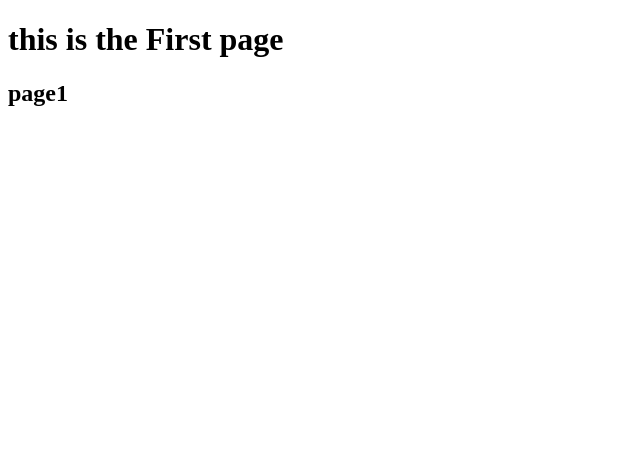
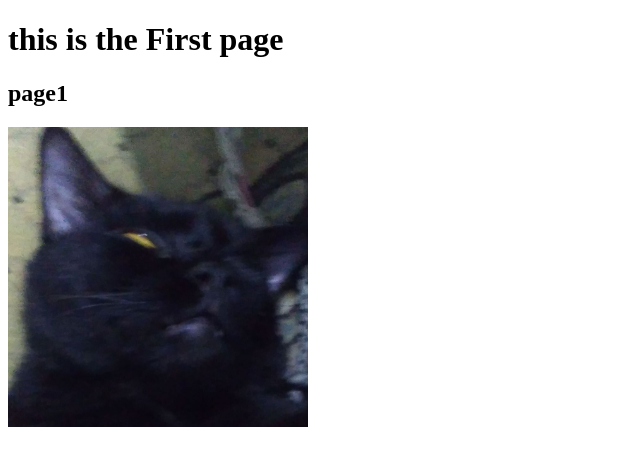
Before and after one commit to AlninoDP/Git-Tes, a plain HTML site: page page1.html in a window 1280 px wide. Shown: the whole page, without its empty margins (0-640 px from the left). Drawn offline with Linux system fonts and the light colour scheme.

Commit message:
tambah image ke page + file image

```diff
--- a/page1.html
+++ b/page1.html
@@ -7,6 +7,7 @@
 
 <h1>this is the First page</h1>
 <h2>page1</h2>
+<img src="udud.jpg" width=300 height=300>
 
 </body>
 </html>
```
Also changed, not shown: udud.jpg (added).
